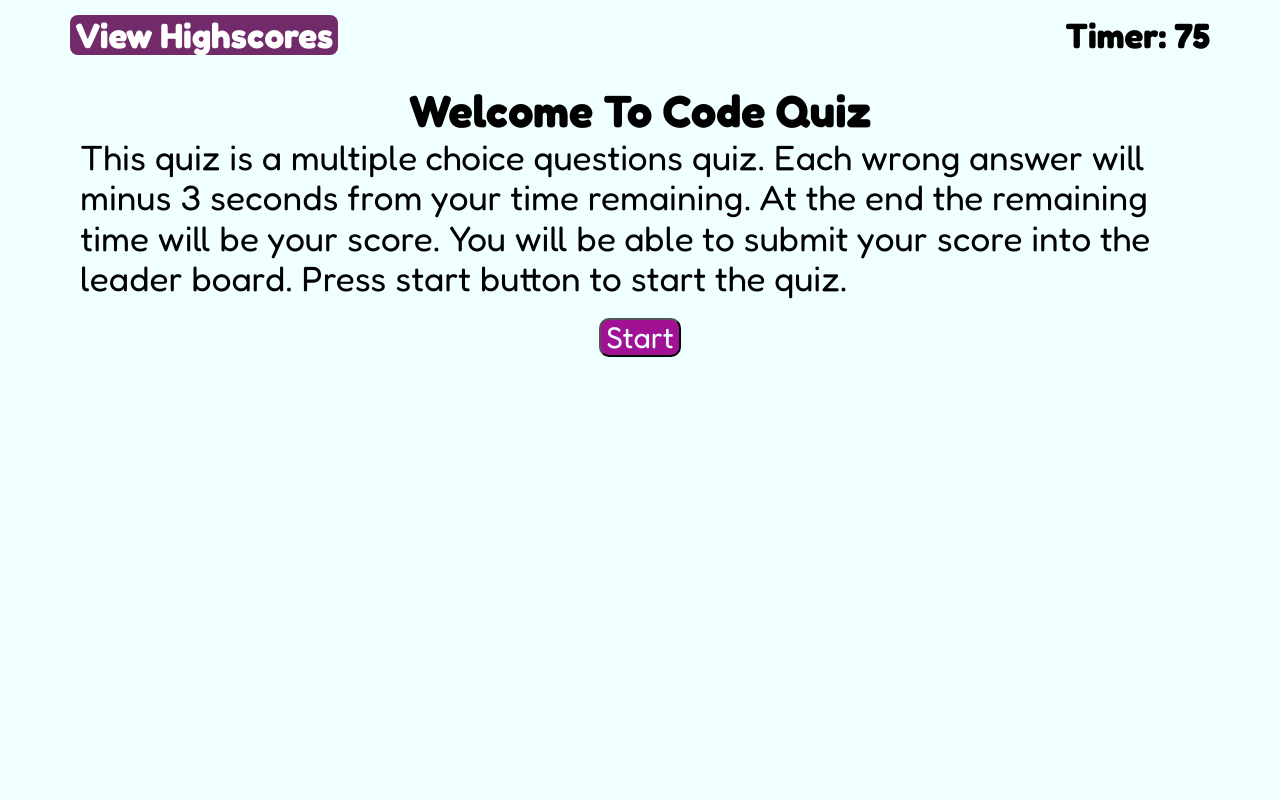
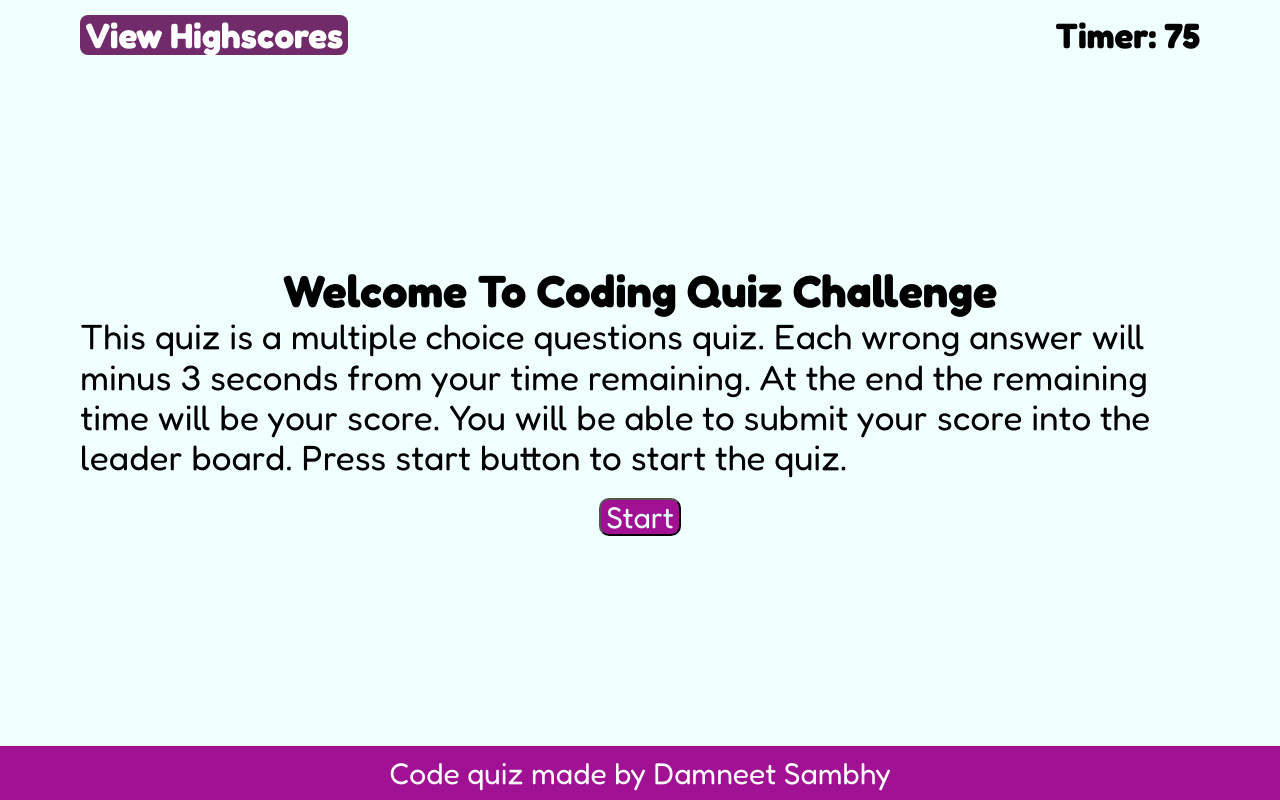
Before and after one commit to daman29/Code-Quiz, a plain HTML site: page index.html in a window 1280 px wide. Drawn offline with Linux system fonts and the light colour scheme.

```diff
--- a/assets/css/styles.css
+++ b/assets/css/styles.css
@@ -15,9 +15,11 @@ body {
   font-size: 30px;
   max-width: 1140px;
   margin: auto;
+  height: 100vh;
 }
 header {
   margin-top: 15px;
+  padding: 0 10px;
   width: 100%;
   display: flex;
   justify-content: space-between;
@@ -41,6 +43,9 @@ main {
 }
 main {
   margin: 20px 0;
+}
+body {
+  justify-content: space-between;
 }
 
 button {
@@ -88,3 +93,11 @@ a:hover {
 #subheading {
   font-weight: 400;
 }
+
+footer {
+  background-color: var(--neon-pink);
+  color: white;
+  text-align: center;
+  width: 100vw;
+  padding: 10px 0;
+}
--- a/assets/js/script.js
+++ b/assets/js/script.js
@@ -1,10 +1,16 @@
+// variable declaration
+// buttons selectors
 var startButton = document.querySelector("#start-button");
 var submitButton = document.querySelector("#submit-button");
 var backButton = document.querySelector("#back-button");
 var clearButton = document.querySelector("#clear-button");
+// timer text selector
 var timer = document.querySelector("#timer");
+// Questions answer options lists selector
 var options = document.querySelector(".options");
+//view highscore button
 var viewHighscores = document.querySelector("#view-highscores");
+// text fields selectors
 var heading = document.querySelector("#heading");
 var subheading = document.querySelector("#subheading");
 var answerFeedback = document.querySelector("#answer");
@@ -12,16 +18,20 @@ var formInput = document.querySelector("#form");
 var resultsDisplay = document.querySelector("#results");
 var initialInput = document.querySelector("#initials");
 var resultsTable = document.querySelector("#results-table");
+//empty array of 'li' elements and 'a' elements
 var optionLi = [...Array(4)];
 var optionA = [...Array(4)];
+// empty array of highscores
 var highscores = [];
 var liEl = [];
 var lastQuestion = [];
+//check and counter variables
 var finalScore;
 var check;
 var doneCount;
 var currentQuestion;
 var stopTimer;
+//question objects with answer choices and correct answer properties
 var question1 = {
   question: "Which type of JavaScript language is ___",
   option0: "Object-Oriented",
@@ -108,6 +118,7 @@ var question10 = {
   option3: "None of the above",
   rightOption: "option1",
 };
+//array with all the questions
 var questions = [
   question1,
   question2,
@@ -120,9 +131,12 @@ var questions = [
   question9,
   question10,
 ];
+// p element
 var pEl = document.createElement("p");
+//seconds variable declaration
 var seconds;
 
+//function to start the quiz from the start button
 function startQuiz() {
   startButton.style.display = "none";
   heading.textContent = "";
@@ -130,17 +144,21 @@ function startQuiz() {
   if (storedHighscores !== null) {
     highscores = storedHighscores;
   }
+  //function then calls the start timer function and render view functions to rended the questions
   startTimer();
   renderView();
 }
 
+// function to print questions and their options
 function renderView() {
   answerFeedback.textContent = "";
   var same = true;
+  //check if first question is being printed then chooses a random question from the question array
   if (lastQuestion.length === 0) {
     currentQuestion = Math.floor(Math.random() * questions.length);
     lastQuestion[0] = currentQuestion;
   } else {
+    // if not the first question chooses a random question from the array and checks if it has been chosen before. if yes then chooses another random one else prints it.
     while (same) {
       currentQuestion = Math.floor(Math.random() * questions.length);
       if (lastQuestion.includes(currentQuestion)) {
@@ -152,9 +170,11 @@ function renderView() {
     }
   }
   subheading.textContent = questions[currentQuestion].question;
+  //creates 'li' and 'a' elements with all the answer choices
   createOptions(currentQuestion);
 }
 
+//function to clear all the text fields and tables.
 function clearView() {
   heading.textContent = "";
   subheading.textContent = "";
@@ -170,7 +190,9 @@ function clearView() {
   }
 }
 
+//function to create list of multiple answers for each question
 function createOptions(currentQuestion) {
+  //check if first question then generates new elements else changes value of existing elements
   if (doneCount === 0) {
     for (let z = 0; z < 4; z++) {
       var currentOption = "option" + z;
@@ -190,6 +212,7 @@ function createOptions(currentQuestion) {
   }
 }
 
+//function to start and stop timer
 function startTimer() {
   var timerInterval = setInterval(function () {
     console.log(stopTimer);
@@ -198,16 +221,19 @@ function startTimer() {
         seconds--;
         timer.textContent = "Timer: " + seconds;
       } else {
+        //if time runs out then run outOfTime function
         clearInterval(timerInterval);
         outOfTime();
       }
     } else if (stopTimer === true) {
+      //if stop timer is passed to this function then stop the timer and print empty string for timer
       timer.textContent = "";
       clearInterval(timerInterval);
     }
   }, 1000);
 }
 
+//displays the highscores in a 'ul' element
 function displayResults() {
   clearView();
   viewHighscores.style.display = "none";
@@ -220,6 +246,7 @@ function displayResults() {
   resultsDisplay.classList.remove("hide");
 }
 
+// posts the final score and updates the highscore array with the latest score
 function postResults(initials) {
   formInput.classList.add("hide");
   highscores.unshift(initials + " - " + finalScore);
@@ -227,9 +254,11 @@ function postResults(initials) {
   displayResults();
 }
 
+//if all questions are answered correctly before time runs out the score is printed and user is prompted to enter initials and save score
 function quizComplete() {
   stopTimer = true;
   clearView();
+  //while there are options in the 'ul' element then keep removing them
   while (options.firstChild) {
     options.removeChild(options.firstChild);
   }
@@ -240,21 +269,27 @@ function quizComplete() {
   formInput.classList.remove("hide");
 }
 
+//function to check answer that user has selected
 function checkAnswer(selected) {
   var chosenOption = "option" + selected;
+  //if selected answer is the correct answer then either keep printing questions or end quiz
   if (chosenOption === questions[currentQuestion].rightOption) {
     doneCount++;
+    //if questions remain in the array then keep printing new questions
     if (doneCount < questions.length) {
       renderView();
+      //else run quizComplete function
     } else {
       quizComplete();
     }
   } else if (chosenOption !== questions[currentQuestion].rightOption) {
+    //if chosen answer is wrong then minus 3 seconds from the timer and give user feedback that the selection is wrong
     seconds = seconds - 3;
     answerFeedback.textContent = "Wrong!";
   }
 }
 
+//outOfTime function to let user know they are out of time and provide button to reset quiz
 function outOfTime() {
   clearView();
   while (options.firstChild) {
@@ -266,8 +301,9 @@ function outOfTime() {
   clearButton.style.display = "none";
 }
 
+//initial screen render
 function initialRender() {
-  heading.textContent = "Welcome To Code Quiz";
+  heading.textContent = "Welcome To Coding Quiz Challenge";
   subheading.textContent =
     "This quiz is a multiple choice questions quiz. Each wrong answer will minus 3 seconds from your time remaining. At the end the remaining time will be your score. You will be able to submit your score into the leader board. Press start button to start the quiz.";
   startButton.style.display = "block";
@@ -280,7 +316,9 @@ function initialRender() {
   resultsDisplay.classList.add("hide");
 }
 
+//clear highscore if the clear button is pressed
 function clearHighscores() {
+  //delete data from local storage
   localStorage.clear();
   highscores = [];
   while (resultsTable.firstChild) {
@@ -288,6 +326,7 @@ function clearHighscores() {
   }
 }
 
+//initialization function
 function init() {
   doneCount = 0;
   seconds = 75;
@@ -296,6 +335,7 @@ function init() {
   initialRender();
 }
 
+//event listener on the view highscore button
 viewHighscores.addEventListener("click", function (event) {
   stopTimer = true;
   startButton.style.display = "none";
@@ -305,13 +345,16 @@ viewHighscores.addEventListener("click", function (event) {
   displayResults();
 });
 
+//event listener on the clear button
 clearButton.addEventListener("click", function (event) {
   event.preventDefault();
   clearHighscores();
 });
 
+// event listener on the back button
 backButton.addEventListener("click", init);
 
+//event listener on the options for each question
 options.addEventListener("click", function (e) {
   var node = e.target;
   if (node && node.nodeName == "A") {
@@ -319,6 +362,7 @@ options.addEventListener("click", function (e) {
   }
 });
 
+//event listener on the submit highscore button
 submitButton.addEventListener("click", function (event) {
   event.preventDefault();
   var initialText = initialInput.value.trim();
@@ -329,6 +373,8 @@ submitButton.addEventListener("click", function (event) {
   }
 });
 
+//event listener on the start button
 startButton.addEventListener("click", startQuiz);
 
+//initialise the quiz when the JS finished loading
 init();
--- a/index.html
+++ b/index.html
@@ -14,12 +14,15 @@
     />
     <title>Javascript Code Quiz</title>
   </head>
+
   <body>
     <header>
       <h3><a href="#" id="view-highscores"></a></h3>
       <h3 id="timer"></h3>
     </header>
+
     <main>
+        <!-- divs containing different stages of the quiz. Question stage, High score input stage and high score display stage -->
       <div class="content">
         <h2 id="heading"></h2>
         <h3 id="subheading"></h3>
@@ -42,7 +45,8 @@
         </div>
       </div>
     </main>
-    <footer></footer>
+
+    <footer>Code quiz made by Damneet Sambhy</footer>
     <script src="./assets/js/script.js"></script>
   </body>
 </html>
```
Also changed, not shown: assets/images/screenshot.png (added), 1 other file.
